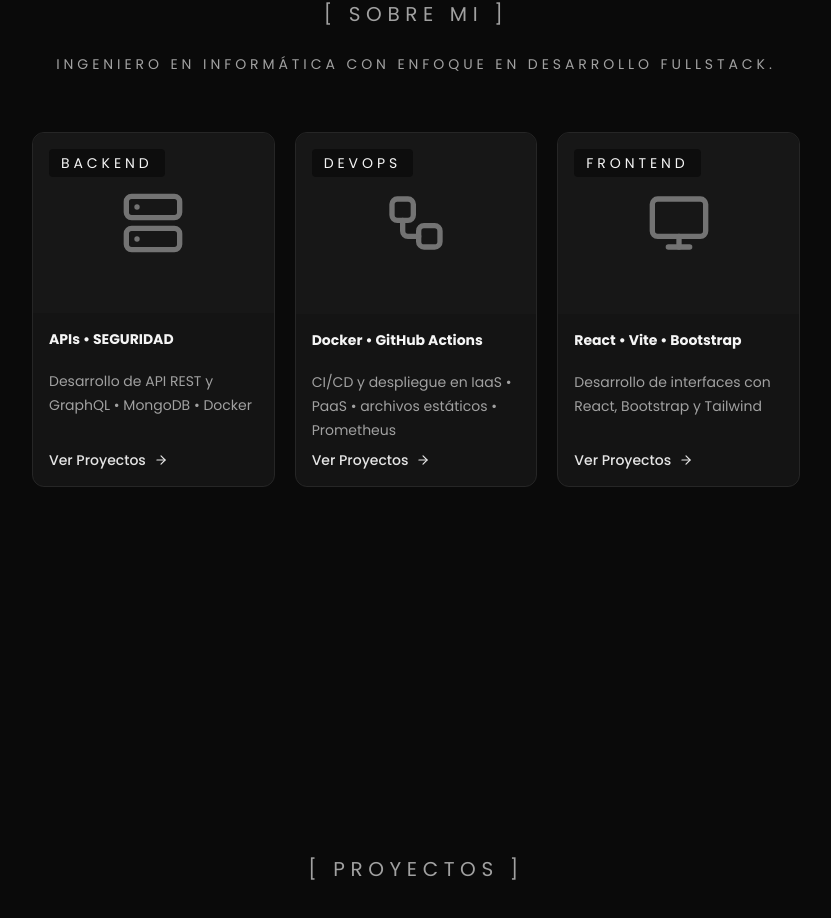
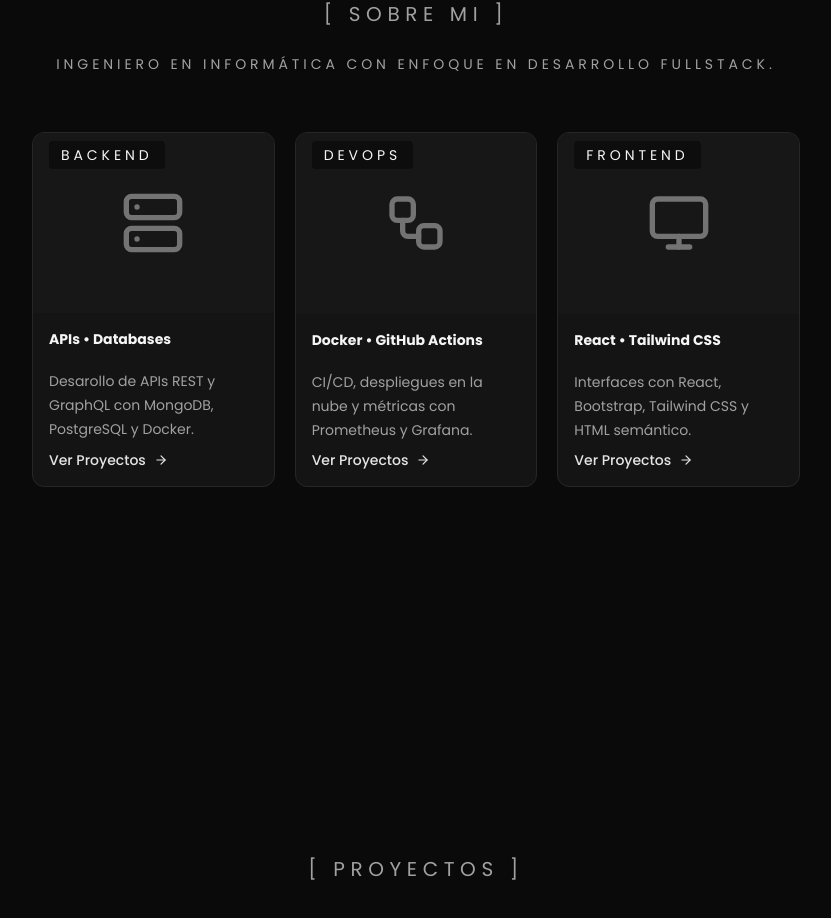
Before and after one commit to DevVivas/portafolio-react-tailwindcss, a React (Vite) app in the folder portafolio/: page / in a window 1280 px wide. Shown: the part 912-1830 px from the top of the page, without its empty margins (224-1055 px from the left). Built offline with nearby package versions, Linux system fonts and the light colour scheme.

Commit message:
Modificado: Cambios de nombre en archivos - detalles esteticos de UI

```diff
--- a/portafolio/src/App.css
+++ b/portafolio/src/App.css
@@ -56,20 +56,20 @@ html {
   }
 }
 
-#sobreMi.is-visible article,
+#SobreMiSeccion.is-visible article,
 #projects.is-visible article,
 #contact.is-visible a[class*="max-w-[220px]"],
 #mas.is-visible .grid > div {
   animation: reveal-item 560ms cubic-bezier(0.2, 0.7, 0.2, 1) both;
 }
 
-#sobreMi.is-visible article:nth-child(2),
+#SobreMiSeccion.is-visible article:nth-child(2),
 #contact.is-visible a[class*="max-w-[220px]"]:nth-child(2),
 #mas.is-visible .grid > div:nth-child(2) {
   animation-delay: 110ms;
 }
 
-#sobreMi.is-visible article:nth-child(3),
+#SobreMiSeccion.is-visible article:nth-child(3),
 #contact.is-visible a[class*="max-w-[220px]"]:nth-child(3) {
   animation-delay: 220ms;
 }
--- a/portafolio/src/App.jsx
+++ b/portafolio/src/App.jsx
@@ -1,10 +1,10 @@
 import { useEffect } from 'react'
 import './App.css'
 import HeroSection from './components/HeroSection.jsx'
-import SobremiComponent from './components/SobreMi.jsx'
-import Projects from './components/projectSection.jsx'
+import SobreMiSeccionComponent from './components/SobreMiSeccion.jsx'
+import Projects from './components/ProjectosSeccion.jsx'
 import ContactoSeccion from './components/ContactoSeccion.jsx'
-import MoreSection from './components/MoreSection.jsx'
+import MasSeccion from './components/MasSeccion.jsx'
 
 function App() {
     useEffect(() => {
@@ -41,10 +41,10 @@ function App() {
     return (
         <main className="flex flex-col gap-8 bg-neutral-950">
             <HeroSection />
-            <SobremiComponent />
+            <SobreMiSeccionComponent />
             <Projects />
             <ContactoSeccion />
-            <MoreSection />
+            <MasSeccion />
         </main>
     )
 }
--- a/portafolio/src/components/HeroSection.jsx
+++ b/portafolio/src/components/HeroSection.jsx
@@ -14,7 +14,7 @@ export default function HeroSection({
                     <ul className="flex justify-center gap-8 text-sm font-semibold tracking-wide text-neutral-400 sm:gap-15">
                         {links.map((link) => {
                             const hrefs = {
-                                'Sobre mí': '#sobreMi',
+                                'Sobre mí': '#SobreMiSeccion',
                                 Más: '#mas',
                             }
 
--- a/portafolio/src/components/MoreSection.jsx
+++ b/portafolio/src/components/MasSeccion.jsx
@@ -1,4 +1,4 @@
-export default function MoreSection() {
+export default function MasSeccion() {
     return (
         <section id="mas" className="bg-neutral-950 px-6 py-20 text-neutral-300 sm:px-12 lg:px-20">
             <div className="mx-auto max-w-4xl text-center">
--- a/portafolio/src/components/SobreMi.jsx
+++ b/portafolio/src/components/SobreMiSeccion.jsx
@@ -4,23 +4,23 @@ import { ArrowRight, Monitor, Server, Workflow } from 'lucide-react'
 const cardsSobreMi = [
     {
         id: 1,
-        title: 'APIs • SEGURIDAD',
+        title: 'APIs • Databases',
         category: 'Backend',
-        description: 'Desarrollo de API REST y GraphQL • MongoDB • Docker',
+        description: 'Desarollo de APIs REST y GraphQL con MongoDB, PostgreSQL y Docker.',
         icon: Server,
     },
     {
         id: 2,
         title: 'Docker • GitHub Actions',
         category: 'DevOps',
-        description: 'CI/CD y despliegue en IaaS • PaaS • archivos estáticos • Prometheus',
+        description: 'CI/CD, despliegues en la nube y métricas con Prometheus y Grafana.',
         icon: Workflow,
     },
     {
         id: 3,
-        title: 'React • Vite • Bootstrap',
+        title: 'React • Tailwind CSS ',
         category: 'Frontend',
-        description: 'Desarrollo de interfaces con React, Bootstrap y Tailwind',
+        description: 'Interfaces con React, Bootstrap, Tailwind CSS y HTML semántico.',
         icon: Monitor,
     },
 ]
@@ -46,14 +46,14 @@ const SobremiComponent = () => {
 
                                 <div className="relative aspect-[16/10] w-full overflow-hidden bg-neutral-900 sm:aspect-[4/3]">
                                     <p.icon aria-hidden="true" className="absolute inset-0 m-auto h-16 w-16 text-neutral-500 transition-transform duration-300 group-hover:scale-110 group-hover:text-neutral-200" />
-                                    <p className="absolute left-4 top-4 rounded bg-neutral-950/75 px-3 py-1 text-sm font-light uppercase tracking-[0.28em] text-neutral-100">
+                                    <p className="absolute left-4 top-2 rounded bg-neutral-950/75 px-3 py-1 text-sm font-light uppercase tracking-[0.28em] text-neutral-100">
                                         {p.category}
                                     </p>
                                 </div>
 
-                                <div className="flex min-h-40 flex-1 flex-col space-y-2 p-4">
+                                <div className="flex min-h-30 flex-1 flex-col space-y-2 p-4">
                                     <h3 className="min-h-8 text-sm font-bold text-neutral-100">{p.title}</h3>
-                                    <p className="min-h-[48px] text-sm leading-6 text-neutral-400">
+                                    <p className="min-h-[48px] text-left text-sm leading-6 text-neutral-400">
                                         {p.description}
                                     </p>
 
```
Also changed, not shown: portafolio/src/components/ProjectosSeccion.jsx (renamed from portafolio/src/components/projectSection.jsx).
